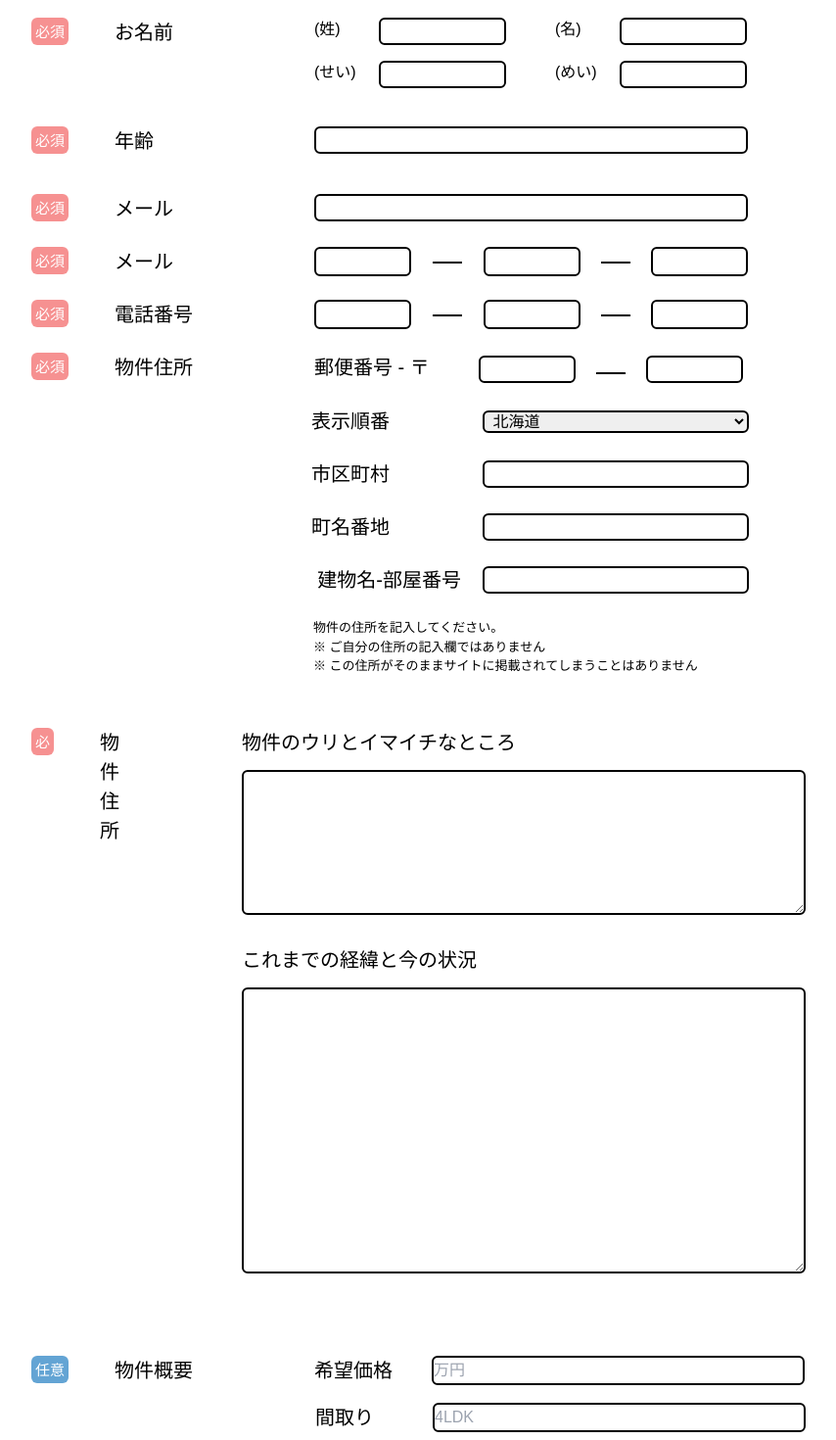
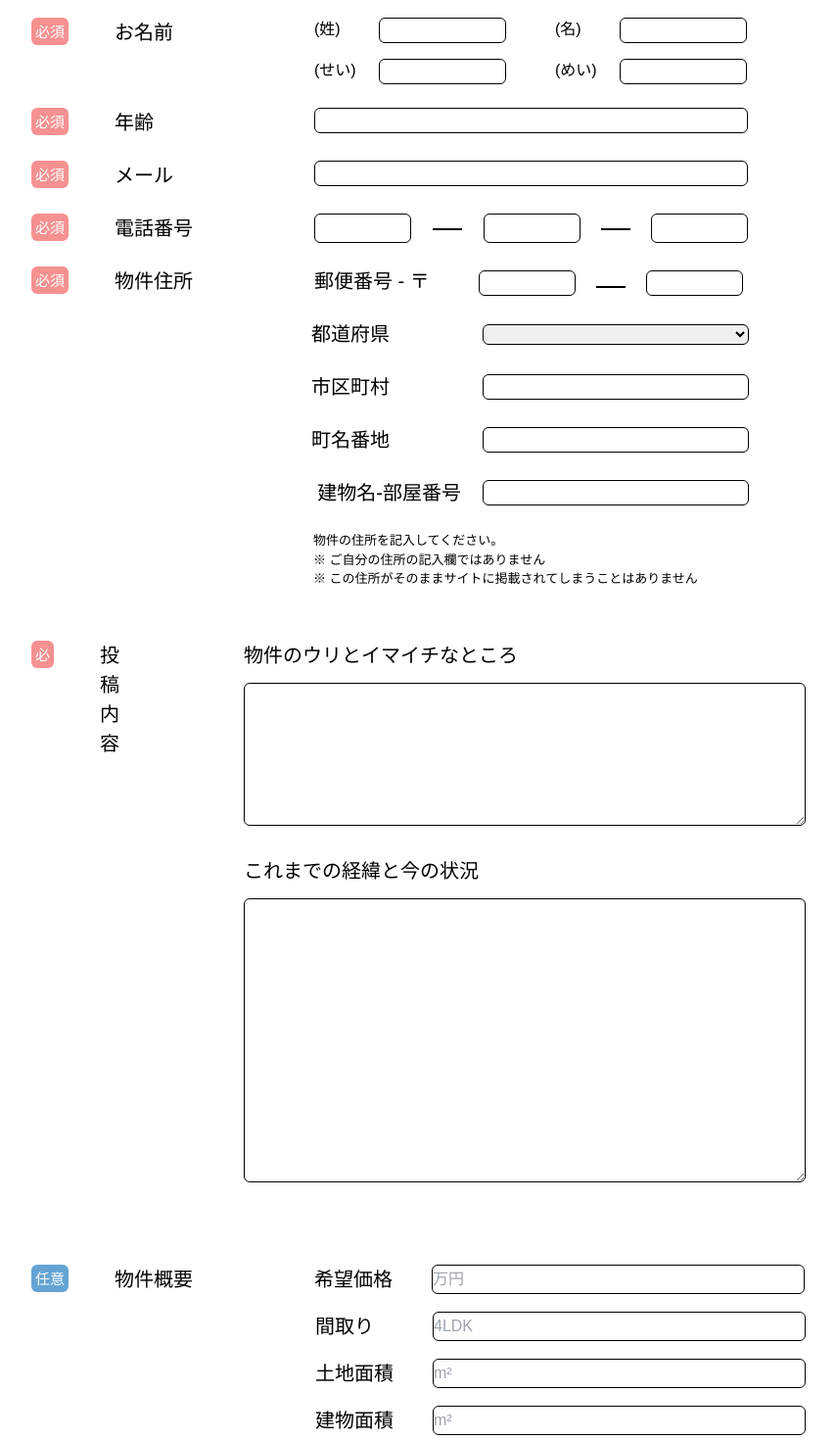
Before and after one commit to stormrageqb/FudosanRealEstate, a React (Create React App) app in the folder Front-end/: page /post in a window 1280 px wide. Shown: the part 4460-5930 px from the top of the page at 98% size, without its empty margins (180-1034 px from the left). Built offline with nearby package versions, Linux system fonts and the light colour scheme.

Commit message:
fix: ikekita/frontend/postrepage

```diff
--- a/Front-end/src/components/Form/ContentForm.jsx
+++ b/Front-end/src/components/Form/ContentForm.jsx
@@ -1,17 +1,26 @@
-import React from 'react'
+import React ,{useState, useEffect} from 'react'
 
-export default function ContentForm() {
+export default function ContentForm( props ) {
+
+  const [briefDescription, setBriefDescription] = useState('');
+  const [fullDescription, setFullDescription] = useState('');
+
+  useEffect(()=>{
+    const contentDataArray = [{briefDescription: briefDescription}, {fullDescription: fullDescription}];
+    props.onDataArrayFromChild(contentDataArray);
+  },[briefDescription, fullDescription ])
+
   return (
     <div>
       <div className=' w-[803px]  flex gap-[124px] '>
           <div className='w-[177px] flex gap-[35px]  '>
               <span className='bg-[#F69191] h-[28px] inline-block p-1 rounded-md text-[15px] mx-[12px] text-white'>必須</span>
-              <p className='text-[20px]'>物件住所</p>
+              <p className='text-[20px]'>投稿内容</p>
           </div>
           <div>
               <p className='text-[20px]'>物件のウリとイマイチなところ</p>
               <div className='pt-[13px]'>
-                <textarea name="content" id="" cols="60" rows="6" className='border-2 border-black rounded-md'></textarea>
+                <textarea name="content" id="" cols="60" rows="6" className='border-[1px] border-black rounded-md' onChange={(e) => setBriefDescription(e.target.value)}></textarea>
               </div>
           </div>
       </div>
@@ -19,7 +28,7 @@ export default function ContentForm() {
             <div>
               <p className='text-[20px]'>これまでの経緯と今の状況</p>
               <div className='pt-[13px]'>
-                <textarea name="content" id="" cols="60" rows="12" className='border-2 border-black rounded-md'></textarea>
+                <textarea name="content" id="" cols="60" rows="12" className='border-[1px] border-black rounded-md' onChange={(e) => setFullDescription(e.target.value)}></textarea>
               </div>
           </div>
       </div>
--- a/Front-end/src/components/Form/OverviewHouseForm.jsx
+++ b/Front-end/src/components/Form/OverviewHouseForm.jsx
@@ -1,7 +1,19 @@
-import React from 'react'
+import React, {useState, useEffect} from 'react'
 
-export default function
-() {
+export default function ( props ) {
+
+    const [budget, setBudget] = useState('');
+    const [layout, setLayout] = useState('');
+    const [landarea, setLandarea] = useState('');
+    const [buildingarea, setBuildingarea] = useState('');
+    const [deadline, setDeadline] = useState('');
+    const [parking, setParking] = useState('');
+
+    useEffect(()=>{
+        const overviewHouseDataArray = [{budget: budget}, {layout: layout}, {landarea: landarea}, {buildingarea: buildingarea}, {deadline: deadline}, {parking: parking}];
+        props.onDataArrayFromChild(overviewHouseDataArray);
+      },[budget, layout, landarea, buildingarea, deadline, parking])
+
 
   return (
     <div>
@@ -12,7 +24,7 @@ export default function
             </div>
             <div className='flex'>
                 <span className='text-[20px] pr-10'>希望価格</span>
-                <input type="text" placeholder='万円' className='w-[381px] border-2 border-black rounded-md'/>
+                <input type="text" placeholder='万円' className='w-[381px] border-[1px] border-black rounded-md' onChange={(e) => setBudget(e.target.value)}/>
             </div>
         </div>
 
@@ -20,7 +32,7 @@ export default function
 
             <div className='flex'>
                 <span className='text-[20px] pr-[60px]'>間取り</span>
-                <input type="text" placeholder='4LDK' className='w-[381px] border-2 border-black rounded-md '/>
+                <input type="text" placeholder='4LDK' className='w-[381px] border-[1px] border-black rounded-md' onChange={(e) => setLayout(e.target.value)}/>
             </div>
         </div>
 
@@ -28,7 +40,7 @@ export default function
 
             <div className='flex'>
                 <span className='text-[20px] pr-10'>土地面積</span>
-                <input type="text" placeholder='m²' className='w-[381px] border-2 border-black rounded-md'/>
+                <input type="text" placeholder='m²' className='w-[381px] border-[1px] border-black rounded-md' onChange={(e) => setLandarea(e.target.value)}/>
             </div>
         </div>
 
@@ -36,7 +48,7 @@ export default function
 
             <div className='flex'>
                 <span className='text-[20px] pr-10'>建物面積</span>
-                <input type="text" placeholder='m²' className='w-[381px] border-2 border-black rounded-md'/>
+                <input type="text" placeholder='m²' className='w-[381px] border-[1px] border-black rounded-md' onChange={(e) => setBuildingarea(e.target.value)}/>
             </div>
         </div>
 
@@ -44,7 +56,7 @@ export default function
 
             <div className='flex'>
                 <span className='text-[20px] pr-10'>入居日付</span>
-                <input type="text"  className='w-[381px] border-2 border-black rounded-md'/>
+                <input type="text"  className='w-[381px] border-[1px] border-black rounded-md' onChange={(e) => setDeadline(e.target.value)}/>
             </div>
         </div>
 
@@ -52,7 +64,7 @@ export default function
 
             <div className='flex'>
                 <span className='text-[20px] pr-20'>構造</span>
-                <input type="text" placeholder='木造平屋'  className='w-[381px] border-2 border-black rounded-md'/>
+                <input type="text" placeholder='木造平屋'  className='w-[381px] border-[1px] border-black rounded-md' onChange={(e) => setParking(e.target.value)}/>
             </div>
         </div>
 
--- a/Front-end/src/components/Form/OverviewLandForm.jsx
+++ b/Front-end/src/components/Form/OverviewLandForm.jsx
@@ -12,7 +12,7 @@ export default function
             </div>
             <div className='flex'>
                 <span className='text-[20px] pr-10'>希望価格</span>
-                <input type="text" placeholder='万円' className='w-[381px] border-2 border-black rounded-md'/>
+                <input type="text" placeholder='万円' className='w-[381px] border-[1px] border-black rounded-md'/>
             </div>
         </div>
 
@@ -20,7 +20,7 @@ export default function
 
             <div className='flex'>
                 <span className='text-[20px] pr-10'>土地面積</span>
-                <input type="text" placeholder='m²'  className='w-[381px] border-2 border-black rounded-md'/>
+                <input type="text" placeholder='m²'  className='w-[381px] border-[1px] border-black rounded-md'/>
             </div>
         </div>
 
@@ -28,7 +28,7 @@ export default function
 
             <div className='flex'>
                 <span className='text-[20px] pr-[60px]'>乾閉率</span>
-                <input type="text" placeholder='%' className='w-[381px] border-2 border-black rounded-md'/>
+                <input type="text" placeholder='%' className='w-[381px] border-[1px] border-black rounded-md'/>
             </div>
         </div>
 
@@ -36,7 +36,7 @@ export default function
 
             <div className='flex'>
                 <span className='text-[20px] pr-[60px]'>容積率</span>
-                <input type="text" placeholder='%' className='w-[381px] border-2 border-black rounded-md'/>
+                <input type="text" placeholder='%' className='w-[381px] border-[1px] border-black rounded-md'/>
             </div>
         </div>
 
@@ -46,7 +46,7 @@ export default function
 
             <div className='flex'>
                 <span className='text-[20px] pr-20'>構造</span>
-                <input type="text" placeholder='木造平屋'  className='w-[381px] border-2 border-black rounded-md'/>
+                <input type="text" placeholder='木造平屋'  className='w-[381px] border-[1px] border-black rounded-md'/>
             </div>
         </div>
 
--- a/Front-end/src/components/Form/PrivacyForm.jsx
+++ b/Front-end/src/components/Form/PrivacyForm.jsx
@@ -1,8 +1,49 @@
-import React, {useState} from "react";
+import React, {useState ,useEffect} from "react";
 
-export default function PrivacyForm() {
+export default function PrivacyForm( props ) {
 
-    const [value, setValue] = useState('');
+    const [province, setProvince] = useState('');
+    const [city, setCity] = useState('');
+    const [buildingName, setBuildingName] = useState('');
+    const [street, setStreet] = useState('');
+    const [phoneNumber, setPhoneNumber] = useState([]);
+    const [postalNumber, setPostalNumber] = useState([]);
+    const [email, setEmail] = useState();
+    const [age, setAge] = useState();
+    const [firstNameGana, setFirstNameGana] = useState('');
+    const [lastNameGana, setLastNameGana] = useState('');
+    const [firstNameGanji, setFirstNameGanji] = useState('');
+    const [lastNameGanji, setLastNameGanji] = useState('');
+
+    useEffect(() => {
+
+        const privacyDataArray = [{province:province}, {city: city}, {buildingName: buildingName}, {street: street}, {phoneNumber: phoneNumber},
+                                  {postalNumber: postalNumber}, {email: email}, {age: age}, {firstNameGana: firstNameGana}, {lastNameGana: lastNameGana},
+                                  {firstNameGanji: firstNameGanji}, {lastNameGanji: lastNameGanji} ]
+
+        props.onDataArrayFromChild(privacyDataArray);
+      }, [province, city, buildingName, street, phoneNumber, postalNumber, email, age, firstNameGana, firstNameGanji, lastNameGana, lastNameGanji]);
+
+
+
+    const handleInputPhoneNumber = (index, value) => {
+        // Create a new array with the updated value at the specified index
+        const updatedPhoneValues = [...phoneNumber];
+        updatedPhoneValues[index] = value;
+        // Update the state with the new array
+        setPhoneNumber(updatedPhoneValues);
+
+      };
+
+      const handleInputPoastalNumber = (index, value) => {
+        // Create a new array with the updated value at the specified index
+        const updatedPostalNumber = [...postalNumber];
+        updatedPostalNumber[index] = value;
+        // Update the state with the new array
+        setPostalNumber(updatedPostalNumber);
+      };
+
+
   return (
     <div>
         <div className=' w-[745px]  flex gap-[124px]'>
@@ -14,58 +55,46 @@ export default function PrivacyForm() {
                 <div className='w-[196px]'>
                     <div className='flex justify-between '>
                         <span>(姓)</span>
-                        <input className='w-[130px] border-2 border-black rounded-md' type="text" />
+                        <input className='w-[130px] border-[1px] border-black  rounded-md' type="text" onChange={(e) => setLastNameGanji(e.target.value)} />
                     </div>
                     <div className='flex justify-between pt-[16px]'>
                         <span>(せい)</span>
-                        <input className='w-[130px] border-2 border-black rounded-md' type="text" />
+                        <input className='w-[130px] border-[1px] border-black rounded-md' type="text" onChange={(e) => setLastNameGana(e.target.value)}  />
                     </div>
                 </div>
                 <div className='w-[196px]'>
                     <div className='flex justify-between'>
                         <span>(名)</span>
-                        <input className='w-[130px] border-2 border-black rounded-md' type="text" />
+                        <input className='w-[130px] border-[1px] border-black rounded-md' type="text" onChange={(e) => setFirstNameGanji(e.target.value)} />
                     </div>
                     <div className='flex justify-between pt-[16px]'>
                         <span>(めい)</span>
-                        <input className='w-[130px] border-2 border-black rounded-md' type="text" />
+                        <input className='w-[130px] border-[1px] border-black rounded-md' type="text" onChange={(e) => setFirstNameGana(e.target.value)} />
                     </div>
                 </div>
             </div>
         </div>
-        <div className=' w-[745px]  flex gap-[124px] pt-[39px]'>
+        <div className=' w-[745px]  flex gap-[124px] pt-[24px]'>
             <div className='w-[177px] flex gap-[35px]  '>
                 <span className='bg-[#F69191] h-[28px] inline-block p-1 rounded-md text-[15px] mx-[12px] text-white'>必須</span>
                 <p className='text-[20px]'>年齢</p>
             </div>
             <div>
-                <input type="text" className='w-[443px] border-2 border-black rounded-md'/>
+                <input type="text" className='w-[443px] border-[1px] border-black rounded-md' onChange={(e) => setAge(e.target.value)}/>
             </div>
         </div>
 
-        <div className=' w-[745px]  flex gap-[124px] pt-[39px]'>
+        <div className=' w-[745px]  flex gap-[124px] pt-[24px]'>
             <div className='w-[177px] flex gap-[35px] '>
                 <span className='bg-[#F69191] h-[28px] inline-block p-1 rounded-md text-[15px] mx-[12px] text-white'>必須</span>
                 <p className='text-[20px]'>メール</p>
             </div>
             <div>
-                <input type="text" className='w-[443px] border-2 border-black rounded-md'/>
+                <input type="text" className='w-[443px] border-[1px] border-black rounded-md' onChange={(e) => setEmail(e.target.value)}/>
             </div>
         </div>
 
-        <div className=' w-[745px]  flex gap-[124px] pt-[24px]'>
-            <div className='w-[177px] flex gap-[35px]  '>
-                <span className='bg-[#F69191] h-[28px] inline-block p-1 rounded-md text-[15px] mx-[12px] text-white'>必須</span>
-                <p className='text-[20px]'>メール</p>
-            </div>
-            <div className='flex '>
-                <input type="text" className='w-[99px] border-2 border-black rounded-md'/>
-                <span className='border-t-2 w-[30px] border-black mt-[15px] mx-[22px]'></span>
-                <input type="text" className='w-[99px] border-2 border-black rounded-md'/>
-                <span className='border-t-2 w-[30px] border-black mt-[15px] mx-[21px]'></span>
-                <input type="text" className='w-[99px] border-2 border-black rounded-md'/>
-            </div>
-        </div>
+
 
         <div className=' w-[745px]  flex gap-[124px] pt-[24px]'>
             <div className='w-[177px] flex gap-[35px]  '>
@@ -73,11 +102,11 @@ export default function PrivacyForm() {
                 <p className='text-[20px]'>電話番号</p>
             </div>
             <div className='flex '>
-                <input type="text" className='w-[99px] border-2 border-black rounded-md'/>
+                <input type="text" className='w-[99px] border-[1px] border-black rounded-md' value={phoneNumber[0] || ''} onChange={(e) => handleInputPhoneNumber(0, e.target.value)}/>
                 <span className='border-t-2 w-[30px] border-black mt-[15px] mx-[22px]'></span>
-                <input type="text" className='w-[99px] border-2 border-black rounded-md'/>
+                <input type="text" className='w-[99px] border-[1px] border-black rounded-md' value={phoneNumber[1] || ''} onChange={(e) => handleInputPhoneNumber(1, e.target.value)}/>
                 <span className='border-t-2 w-[30px] border-black mt-[15px] mx-[21px]'></span>
-                <input type="text" className='w-[99px] border-2 border-black rounded-md'/>
+                <input type="text" className='w-[99px] border-[1px] border-black rounded-md' value={phoneNumber[2] || ''} onChange={(e) => handleInputPhoneNumber(2, e.target.value)}/>
             </div>
         </div>
 
@@ -88,19 +117,20 @@ export default function PrivacyForm() {
             </div>
             <div>
                 <span className=' w-[30px] mt-[15px] mr-[50px] text-[20px] '>郵便番号 - 〒</span>
-                <input type="text" className='w-[99px] border-2 border-black rounded-md '/>
+                <input type="text" className='w-[99px] border-[1px] border-black rounded-md' value={postalNumber[0] || ''} onChange={(e) => handleInputPoastalNumber(0, e.target.value)}/>
                 <span className=' inline-block border-t-2 w-[30px] border-black mt-[15px] mx-[21px]  '></span>
-                <input type="text" className='w-[99px] border-2 border-black rounded-md'/>
+                <input type="text" className='w-[99px] border-[1px] border-black rounded-md' value={postalNumber[1] || ''} onChange={(e) => handleInputPoastalNumber(1, e.target.value)}/>
             </div>
         </div>
 
         <div className=' w-[745px]  flex gap-[124px] pt-[24px] justify-end'>
             <div className=" flex items-center justify-between ">
-                    <p className="text-[20px] ">表示順番</p>
+                    <p className="text-[20px] ">都道府県</p>
                     <select
-                        className="border-2 rounded-md border-black w-[272px] ml-[95px]"
-                        onChange={event => setValue(event.target.value)}
-                        defaultValue={value}>
+                        className="border-[1px] rounded-md border-black w-[272px] ml-[95px]"
+                        onChange={event => setProvince(event.target.value)}
+                        defaultValue={province}>
+                        <option className="text-[16px]"  value="" >&nbsp;</option>
                         <option className="text-[16px]"  value="北海道" >&nbsp;北海道</option>
                         <option className="text-[16px]"  value="青森県" >&nbsp;青森県</option>
                         <option className="text-[16px]"  value="岩手県" >&nbsp;岩手県</option>
@@ -159,21 +189,21 @@ export default function PrivacyForm() {
         <div className=' w-[745px]  flex gap-[124px] pt-[24px] justify-end'>
             <div className=" flex items-center justify-between ">
                     <p className="text-[20px] ">市区町村</p>
-                    <input type='text' className="border-2 rounded-md border-black w-[272px] ml-[95px]"/>
+                    <input type='text' className="border-[1px] rounded-md border-black w-[272px] ml-[95px]" onChange={(e) => setCity(e.target.value)}/>
             </div>
         </div>
 
         <div className=' w-[745px]  flex gap-[124px] pt-[24px] justify-end'>
             <div className=" flex items-center justify-between ">
                     <p className="text-[20px] ">町名番地</p>
-                    <input type='text' className="border-2 rounded-md border-black w-[272px] ml-[95px]"/>
+                    <input type='text' className="border-[1px] rounded-md border-black w-[272px] ml-[95px]" onChange={(e) => setStreet(e.target.value)}/>
             </div>
         </div>
 
         <div className=' w-[745px]  flex gap-[124px] pt-[24px] justify-end'>
             <div className=" flex items-center justify-between ">
                     <p className="text-[20px] ">建物名-部屋番号</p>
-                    <input type='text' className="border-2 rounded-md border-black w-[272px] ml-[22px]"/>
+                    <input type='text' className="border-[1px] rounded-md border-black w-[272px] ml-[22px]" onChange={(e) => setBuildingName(e.target.value)}/>
             </div>
         </div>
 
--- a/Front-end/src/pages/PostREPage.jsx
+++ b/Front-end/src/pages/PostREPage.jsx
@@ -1,4 +1,4 @@
-import React from 'react';
+import React, { useState } from 'react';
 import Category from "../components/Category"
 import FlagTextContainer from "../components/FlagTextContainer"
 import SoldFeedbackCard from '../components/SoldFeedbackCard';
@@ -10,6 +10,20 @@ import UploadImageForm from "../components/Form/UploadImageForm";
 import ConditionForm from "../components/Form/ConditionForm"
 
 const PostREPage = () => {
+    const [privacyDataArray, setPrivacyDataArray] = useState([]);
+    const [contentDataArray, setContentDataArray] = useState([]);
+    const [overviewHouseDataArray, setOverviewDataArray] = useState([]);
+    const [uploadDataArray, setUploadDataArray] = useState([]);
+    const [conditionData, setConditionData] = useState("");
+
+    const handlePrivacyDataArray = (data) => {
+        // Update the state with the received array
+        setPrivacyDataArray(data);
+        setContentDataArray(data);
+        setOverviewDataArray(data);
+        setUploadDataArray(data)
+        setConditionData(data)
+      };
 
 
     const myImage =
@@ -103,7 +117,7 @@ const PostREPage = () => {
                         </div>
                         <div className='pt-[25px]'>
                             {myFlag.map((text, index) => (
-                                <div className='inline-block m-[15px]'>
+                                <div className='inline-block m-[15px]' key={index}>
                                     <FlagTextContainer text={text} key={index} />
                                 </div>
                             ))}
@@ -116,7 +130,7 @@ const PostREPage = () => {
                     </div>
                     <div>
                         {myArray.map((image, index) => (
-                            <div className='inline-block m-[15px]'>
+                            <div className='inline-block m-[15px]' key={index}>
                                 <SoldFeedbackCard img={image} text={text} key={index} />
                             </div>
                         ))}
@@ -145,24 +159,26 @@ const PostREPage = () => {
                                 <RealEstateSmallCard  realEstate = {realEstateInfo}  />
                             </div>
                         </div>
+
                             <div className='pt-[120px]'>
-                            <PrivacyForm />
+                                <PrivacyForm  onDataArrayFromChild={handlePrivacyDataArray} />
                             </div>
                             <div className='pt-[53px]'>
-                            <ContentForm />
+                                <ContentForm onDataArrayFromChild={handlePrivacyDataArray} />
                             </div>
                             <div className='pt-[77px]'>
-                            <OverviewHouseForm />
+                                <OverviewHouseForm onDataArrayFromChild={handlePrivacyDataArray} />
                             </div>
                             <div>
-                            <UploadImageForm title="物件写真" button="画像ファイルを選択する" width1={"w-[700px]"} width2={"w-[177px]"} gap={"gap-[35px]"} />
+                                <UploadImageForm title="物件写真" button="画像ファイルを選択する" width1={"w-[700px]"} width2={"w-[177px]"} gap={"gap-[35px]"} onDataArrayFromChild={handlePrivacyDataArray} />
                             </div>
                             <div className='flex justify-center'>
-                            <ConditionForm />
+                                <ConditionForm  onDataArrayFromChild={handlePrivacyDataArray}/>
                             </div>
                             <div className='flex justify-center pt-[105px] pb-[170px]'>
-                            <button className='bg-[#2A6484] text-white px-[115px] py-[14px] text-[24px] rounded-[20px]'>提出</button>
+                                <button type='submit' className='bg-[#2A6484] text-white px-[115px] py-[14px] text-[24px] rounded-[20px]'>提出</button>
                             </div>
+
                     </div>
                 </div>
             </div>
```
Also changed, not shown: Front-end/src/components/Form/ConditionForm.jsx (+16 -3 lines), Front-end/src/components/Form/UploadImageForm.jsx (+50 -18 lines). Lines whose indentation alone changed are shown as unchanged.
